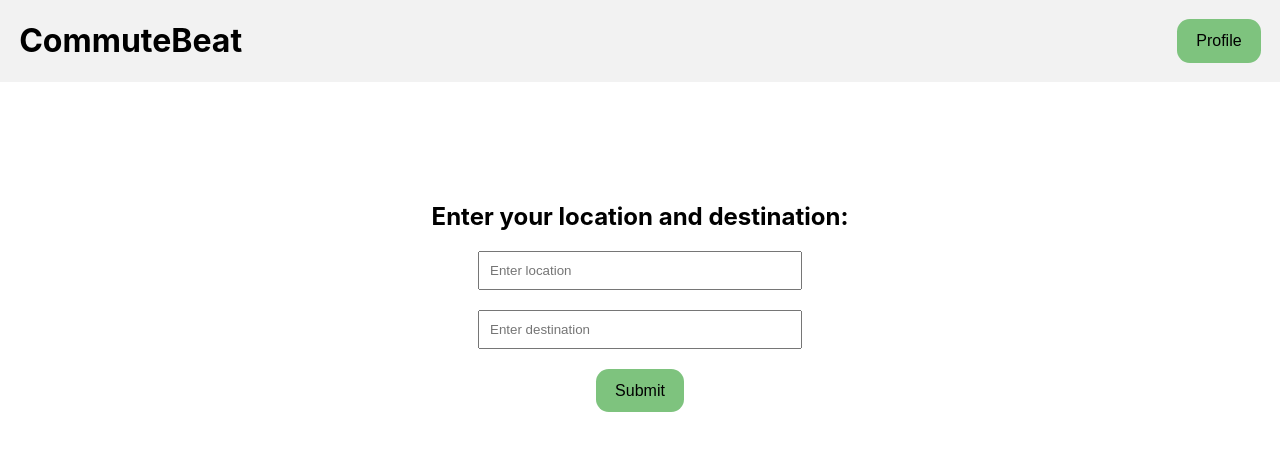
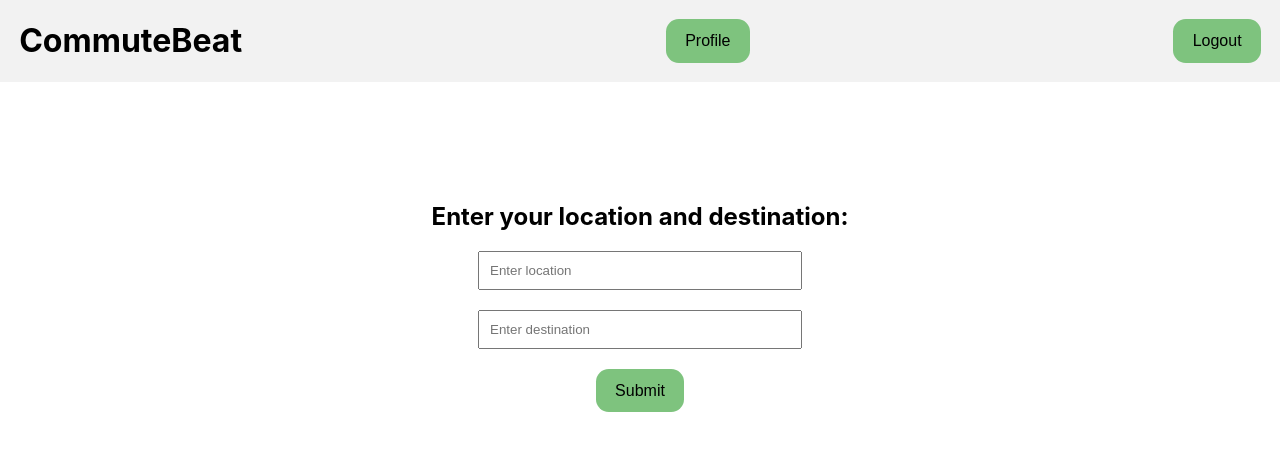
Before and after one commit to celinec1/CS411-Project, a React (Create React App) app in the folder cs411/: page /webpage in a window 1280 px wide. Shown: the top 450 px of the page. Built offline with nearby package versions, Linux system fonts and the light colour scheme.

Commit message:
added logout button

```diff
--- a/cs411/src/App.js
+++ b/cs411/src/App.js
@@ -1,21 +1,42 @@
-import React from 'react';
-import Home_page from './Home_page';
-import "./App.css";
-import LoginPage from './login'; // import the login component
-import WebPage from './WebPage'
+// import React from 'react';
+// import Home_page from './Home_page';
+// import "./App.css";
+// import LoginPage from './login'; // import the login component
+// import WebPage from './WebPage'
 
-//home page works!
-function App() {
-    return (
-      <div className="App">
-        {/* <Home_page /> */}
-        <WebPage />
-        <header className="App-header"> </header>
-      </div>
-    );
-  }
+// //home page works!
+// function App() {
+//     return (
+//       <div className="App">
+//         <Home_page />
+//         {/* <WebPage /> */}
+//         <header className="App-header"> </header>
+//       </div>
+//     );
+//   }
 
 
 
 
+// export default App;
+
+import React from 'react';
+import { BrowserRouter as Router, Routes, Route } from 'react-router-dom';
+import Home_page from './Home_page';
+import WebPage from './WebPage';
+import "./App.css";
+
+function App() {
+    return (
+      <Router>
+        <div className="App">
+          <Routes>
+            <Route path="/" element={<Home_page />} />
+            <Route path="/webpage" element={<WebPage />} />
+          </Routes>
+        </div>
+      </Router>
+    );
+}
+
 export default App;
--- a/cs411/src/WebPage.js
+++ b/cs411/src/WebPage.js
@@ -25,6 +25,13 @@ const WebPage = () => {
     setIsTransportationSubmitted(false);
     setIsRestarted(true);
   };
+
+  //log out
+  const handleLogout = () => {
+    localStorage.removeItem('spotifyAuthToken'); // Replace 'spotifyAuthToken' with the key you used to store the Spotify token.
+    window.location.href = "http://localhost:3000/"; // Redirect to login page (or whichever page you want the user to be redirected to after logout).
+  };
+
 
   const handleSubmit = async (event) => {
     event.preventDefault();
@@ -107,6 +114,7 @@ const WebPage = () => {
         <div className="navbar">
           <h1>CommuteBeat</h1>
           <button>Profile</button>
+          <button onClick={handleLogout}>Logout</button>
         </div>
 
         <div className="user-input">
```
